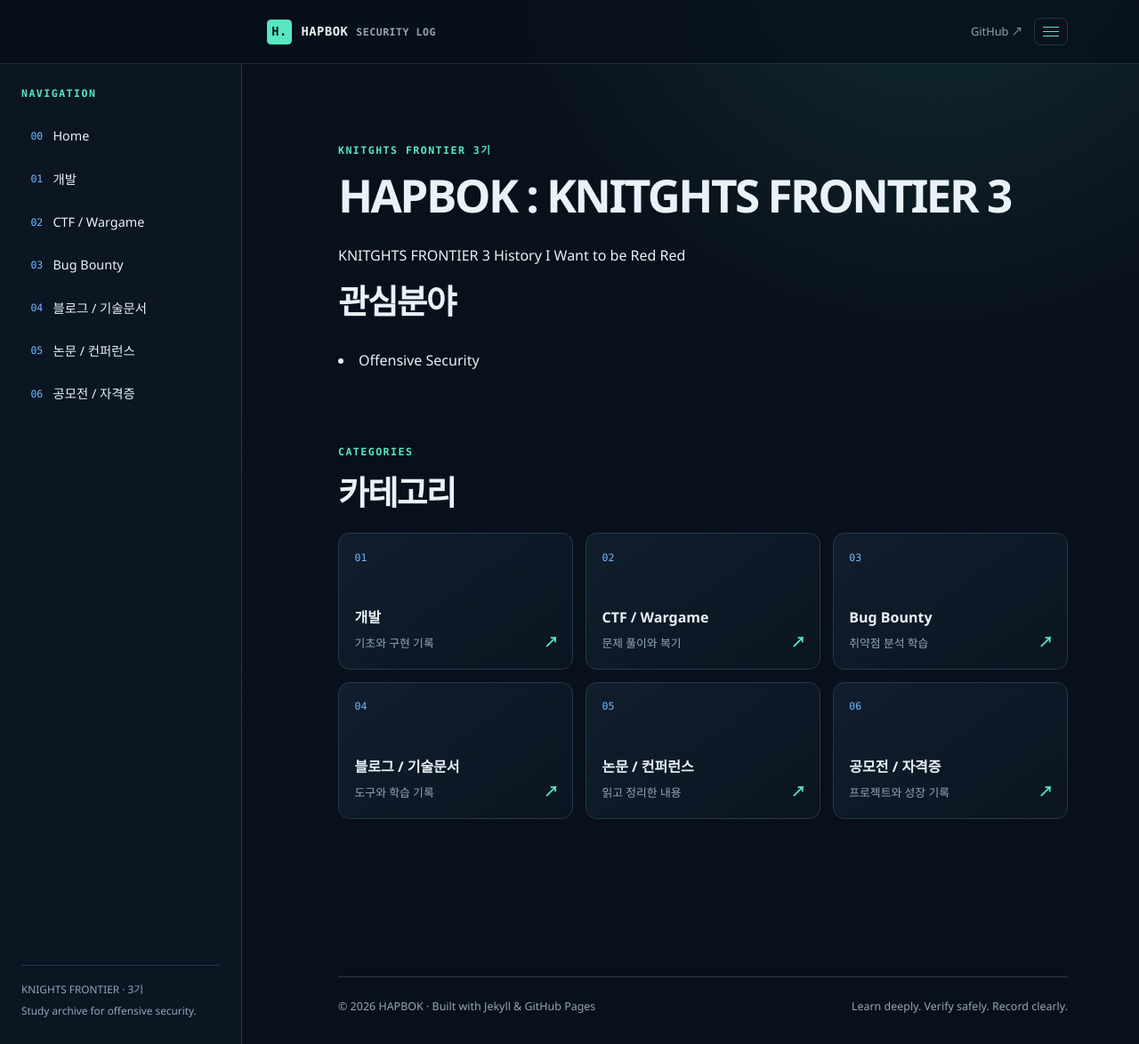
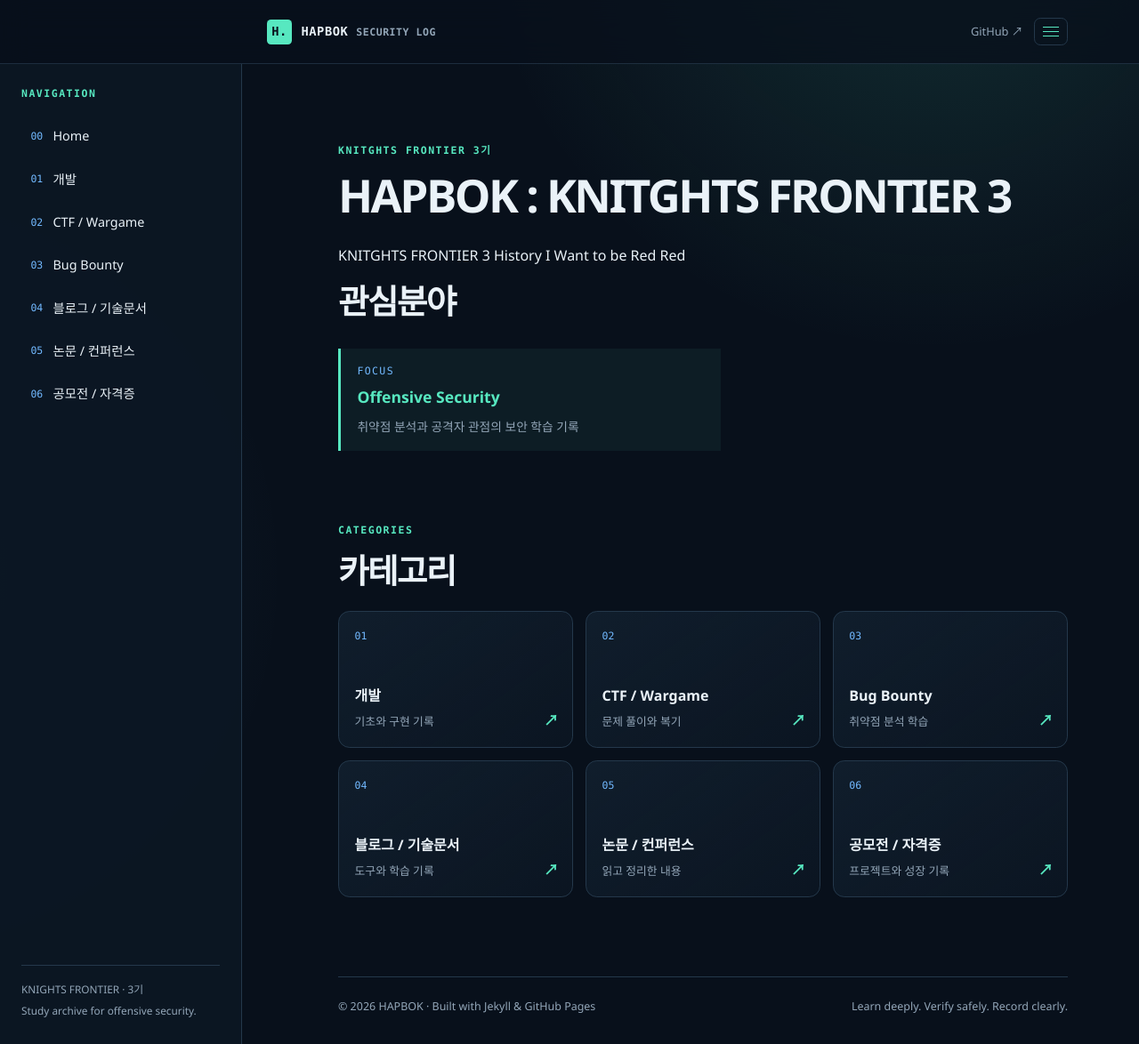
Before and after one commit to HapBok/HapBok.github.io, a Jekyll site: the page built from index.md, in a window 1280 px wide and 1174 px high. Shown: the whole window at 89% size. Built offline with Jekyll 4.4.1, drawn with Linux system fonts in a browser that asks for light colours.

Commit message:
github.io 연습 Log 남기기

```diff
--- a/_includes/home/intro.html
+++ b/_includes/home/intro.html
@@ -8,7 +8,10 @@
     </p>
 
     <h2>관심분야</h2>
-    <u1>
-        <li>Offensive Security</li>
-    </u1>
+
+    <div class="focus-box">
+        <span class="focus-label">FOCUS</span>
+        <strong>Offensive Security</strong>
+        <p>취약점 분석과 공격자 관점의 보안  학습 기록</p>
+    </div>
 </section>
--- a/assets/css/style.scss
+++ b/assets/css/style.scss
@@ -189,7 +189,7 @@ h2 { font-size: clamp(1.55rem, 3vw, 2.35rem); letter-spacing: -.045em; line-heig
 
 /* 관심 분야 강조 박스 */
 .focus-box {
-  background: rgba(87, 232, 192, 06);
+  background: rgba(87, 232, 192, .06);
   border-left: 3px solid var(--mint);
   margin-top: 1rem;
   max-width: 430px;
@@ -205,13 +205,13 @@ h2 { font-size: clamp(1.55rem, 3vw, 2.35rem); letter-spacing: -.045em; line-heig
   margin-bottom: .3rem;
 }
 
-.focus-strong {
+.focus-box strong {
   color: var(--mint);
-  display: blok;
+  display: block;
   font-size: 1.1rem;
 }
 
-.focus-box p{
+.focus-box p {
   color: var(--muted);
   font-size: .86rem;
   margin: .35rem 0 0;
```
